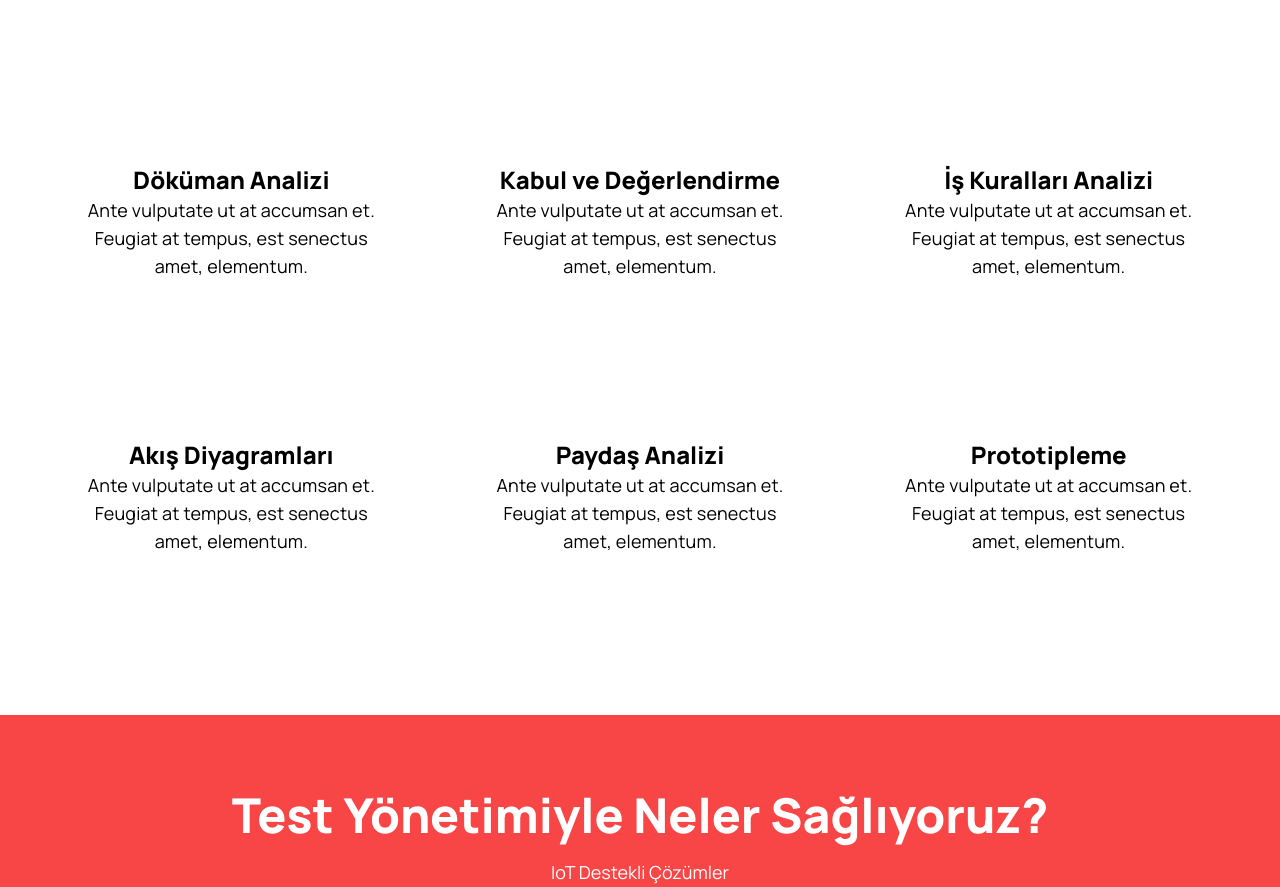
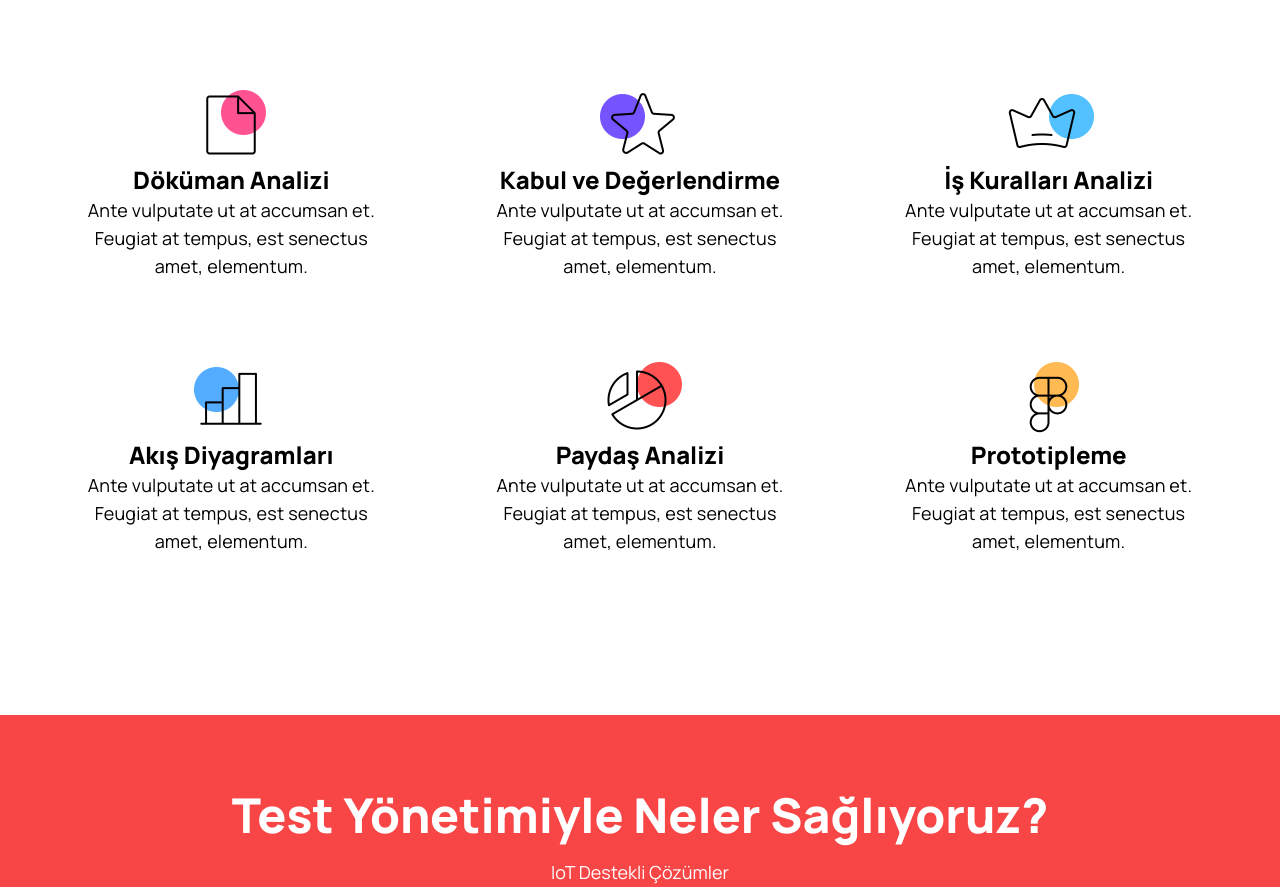
Before and after one commit to duc30012001/responsive-web-page, a plain HTML site: page index.html in a window 1280 px wide. Shown: the part 933-1820 px from the top of the page. Drawn offline with Linux system fonts and the light colour scheme; the site is published under a folder, as on GitHub Pages, so addresses that start at the root find nothing.

Commit message:
fix bug in process

```diff
--- a/index.html
+++ b/index.html
@@ -73,7 +73,7 @@
                         <li
                             class="col-md-6 col-lg-4 col-md-6 col-lg-4 process__item process__item-1"
                         >
-                            <img src="/assets/process/1.png" alt="" />
+                            <img src="./assets/process/1.png" alt="" />
                             <h2>Döküman Analizi</h2>
                             <p>
                                 Ante vulputate ut at accumsan et. Feugiat at
@@ -83,7 +83,7 @@
                         <li
                             class="col-md-6 col-lg-4 process__item process__item-2"
                         >
-                            <img src="/assets/process/2.png" alt="" />
+                            <img src="./assets/process/2.png" alt="" />
                             <h2>Kabul ve Değerlendirme</h2>
                             <p>
                                 Ante vulputate ut at accumsan et. Feugiat at
@@ -93,7 +93,7 @@
                         <li
                             class="col-md-6 col-lg-4 process__item process__item-3"
                         >
-                            <img src="/assets/process/3.png" alt="" />
+                            <img src="./assets/process/3.png" alt="" />
                             <h2>Paydaş Analizi</h2>
                             <p>
                                 Ante vulputate ut at accumsan et. Feugiat at
@@ -103,7 +103,7 @@
                         <li
                             class="col-md-6 col-lg-4 process__item process__item-4"
                         >
-                            <img src="/assets/process/4.png" alt="" />
+                            <img src="./assets/process/4.png" alt="" />
                             <h2>Akış Diyagramları</h2>
                             <p>
                                 Ante vulputate ut at accumsan et. Feugiat at
@@ -113,7 +113,7 @@
                         <li
                             class="col-md-6 col-lg-4 process__item process__item-5"
                         >
-                            <img src="/assets/process/5.png" alt="" />
+                            <img src="./assets/process/5.png" alt="" />
                             <h2>Prototipleme</h2>
                             <p>
                                 Ante vulputate ut at accumsan et. Feugiat at
@@ -123,7 +123,7 @@
                         <li
                             class="col-md-6 col-lg-4 process__item process__item-6"
                         >
-                            <img src="/assets/process/6.png" alt="" />
+                            <img src="./assets/process/6.png" alt="" />
                             <h2>İş Kuralları Analizi</h2>
                             <p>
                                 Ante vulputate ut at accumsan et. Feugiat at
```
